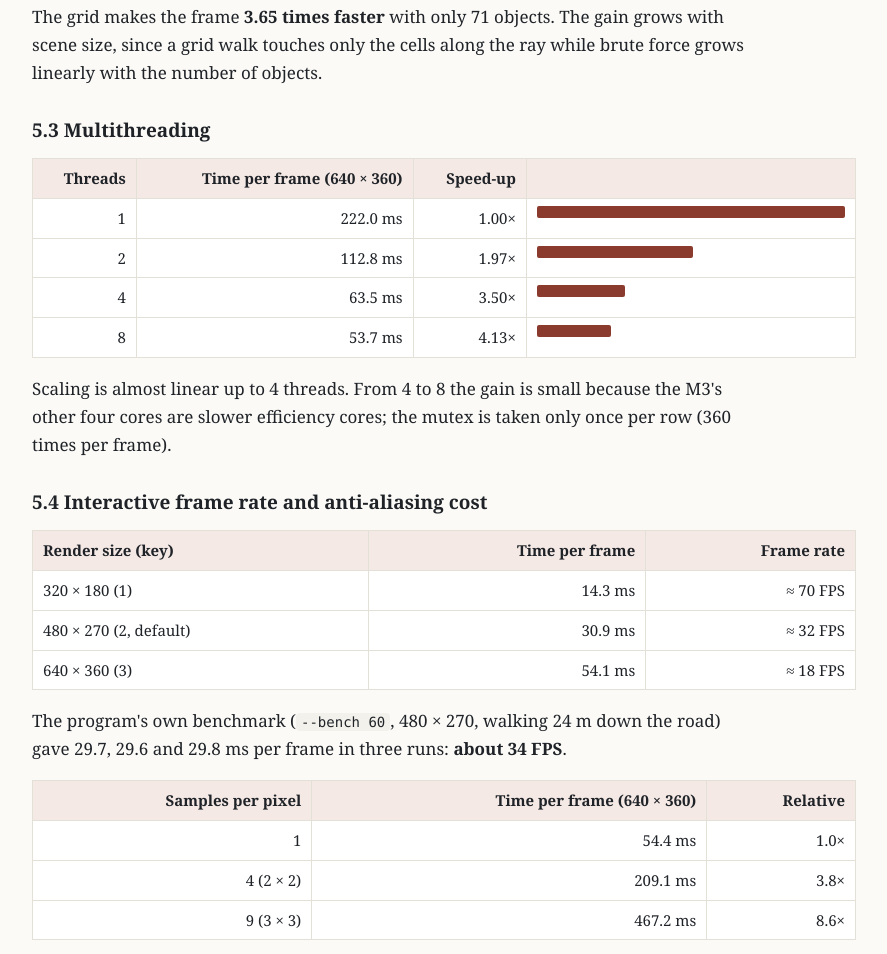
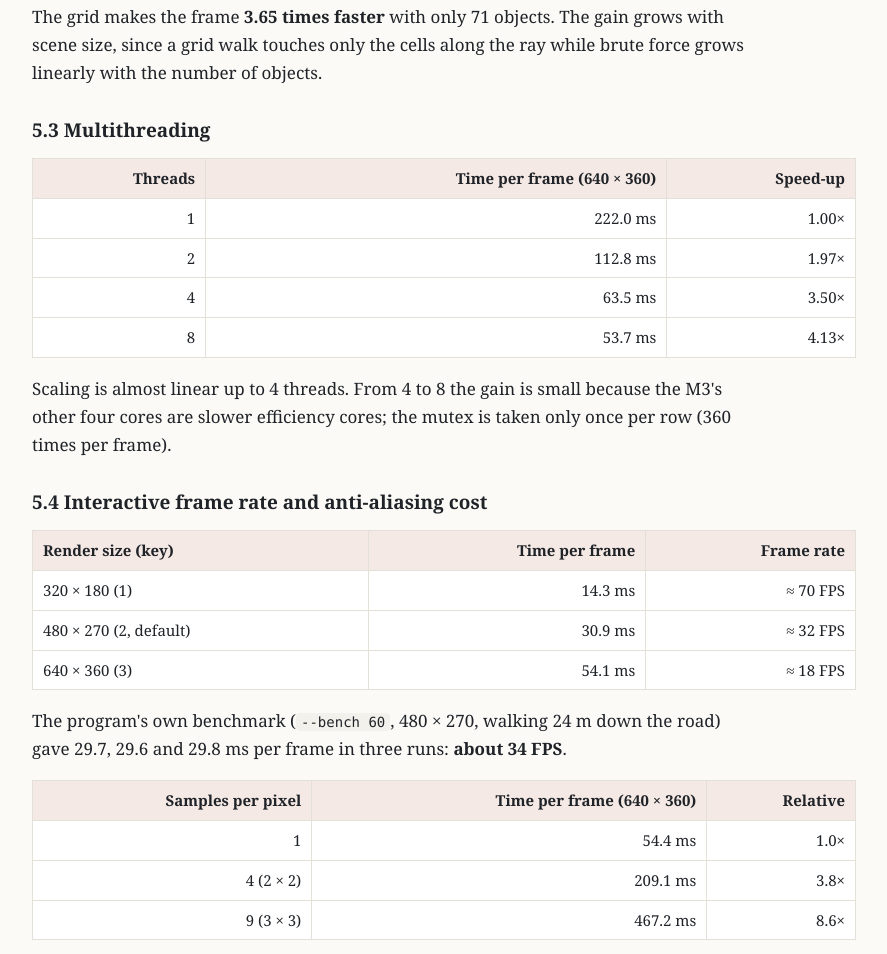
Before and after one commit to swarneel123bh-ux/GraphicsProject, a plain HTML site: page docs/documentation.html in a window 1280 px wide. Shown: the part 8947-9901 px from the top of the page, without its empty margins (324-1211 px from the left). Drawn offline with Linux system fonts and the light colour scheme.

Commit message:
Remove misleading bars from the multithreading table
Co-Authored-By: Claude Opus 5.5 <noreply@anthropic.com>

```diff
--- a/docs/documentation.html
+++ b/docs/documentation.html
@@ -345,11 +345,11 @@ C' = (1 − r)·C + r·trace(reflected ray)                 if reflectivity r &g
 
   <h3 id="threads">5.3 Multithreading</h3>
   <table>
-    <tr><th class="num">Threads</th><th class="num">Time per frame (640 × 360)</th><th class="num">Speed-up</th><th style="width:40%"></th></tr>
-    <tr><td class="num">1</td><td class="num">222.0 ms</td><td class="num">1.00×</td><td><div class="bar" style="width:100%"></div></td></tr>
-    <tr><td class="num">2</td><td class="num">112.8 ms</td><td class="num">1.97×</td><td><div class="bar" style="width:50.8%"></div></td></tr>
-    <tr><td class="num">4</td><td class="num">63.5 ms</td><td class="num">3.50×</td><td><div class="bar" style="width:28.6%"></div></td></tr>
-    <tr><td class="num">8</td><td class="num">53.7 ms</td><td class="num">4.13×</td><td><div class="bar" style="width:24.2%"></div></td></tr>
+    <tr><th class="num">Threads</th><th class="num">Time per frame (640 × 360)</th><th class="num">Speed-up</th></tr>
+    <tr><td class="num">1</td><td class="num">222.0 ms</td><td class="num">1.00×</td></tr>
+    <tr><td class="num">2</td><td class="num">112.8 ms</td><td class="num">1.97×</td></tr>
+    <tr><td class="num">4</td><td class="num">63.5 ms</td><td class="num">3.50×</td></tr>
+    <tr><td class="num">8</td><td class="num">53.7 ms</td><td class="num">4.13×</td></tr>
   </table>
   <p>Scaling is almost linear up to 4 threads. From 4 to 8 the gain is small because the M3's other four cores are slower
   efficiency cores; the mutex is taken only once per row (360 times per frame).</p>
```
